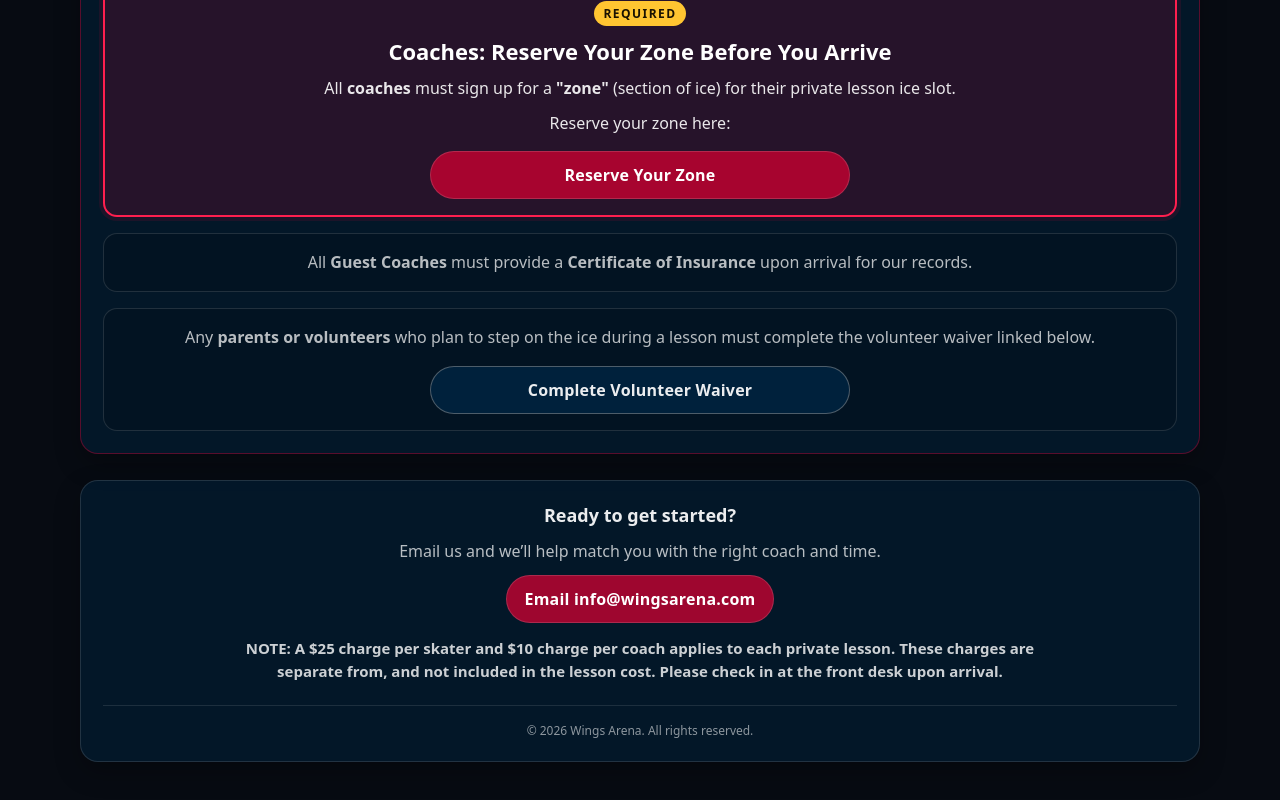
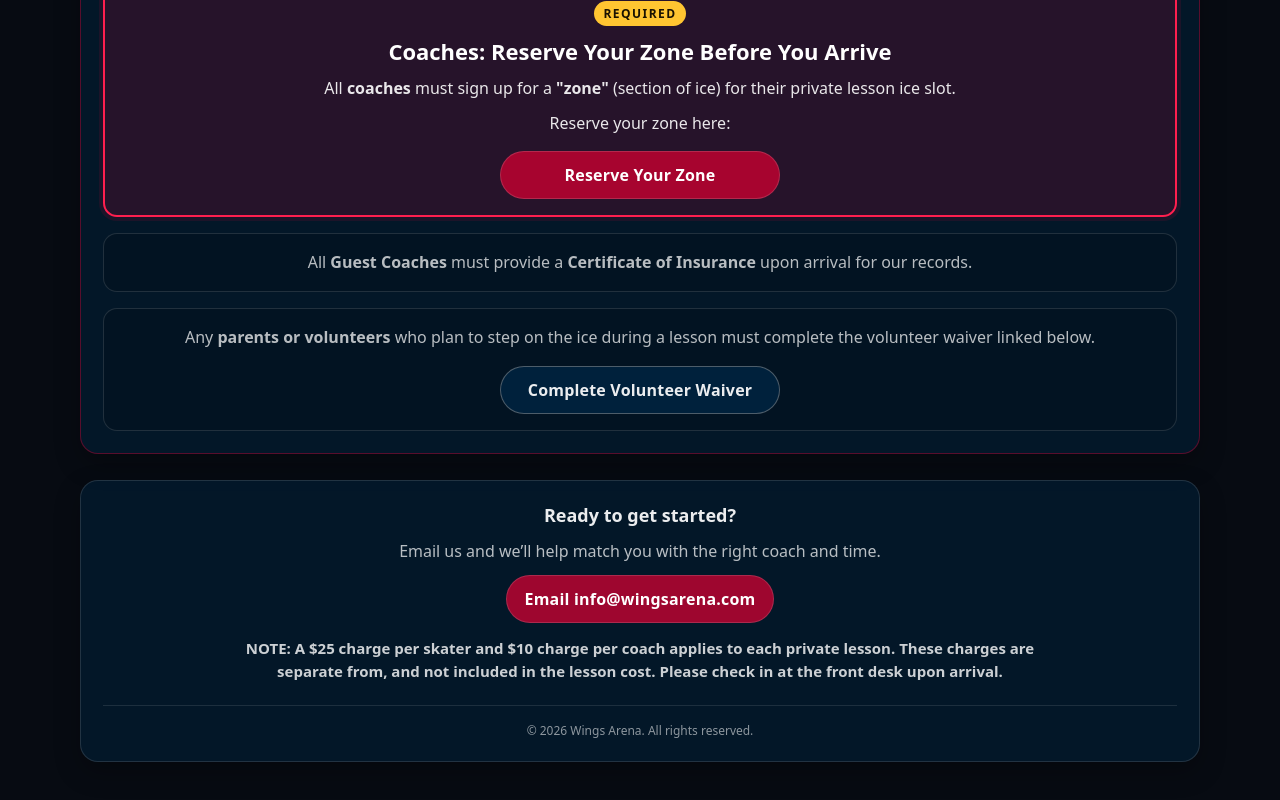
Before and after one commit to Avmannino/private_lessons_webpage_embed, a React (Vite) app: page / in a window 1280 px wide. Shown: the part 1188-1988 px from the top of the page. Built offline with nearby package versions, Linux system fonts and the light colour scheme.

Commit message:
Narrow zone and volunteer waiver buttons
Co-Authored-By: Claude Opus 5.5 <noreply@anthropic.com>

```diff
--- a/src/App.css
+++ b/src/App.css
@@ -444,6 +444,11 @@ a {
   max-width: 100ch;
 }
 
+/* ✅ Narrower buttons in requirement items (zone + waiver) */
+.requirementItem .btnCalendar {
+  max-width: 280px;
+}
+
 /* ✅ Zone reservation — highlighted callout */
 .requirementAlert {
   border: 2px solid #ff1f4f;
```
